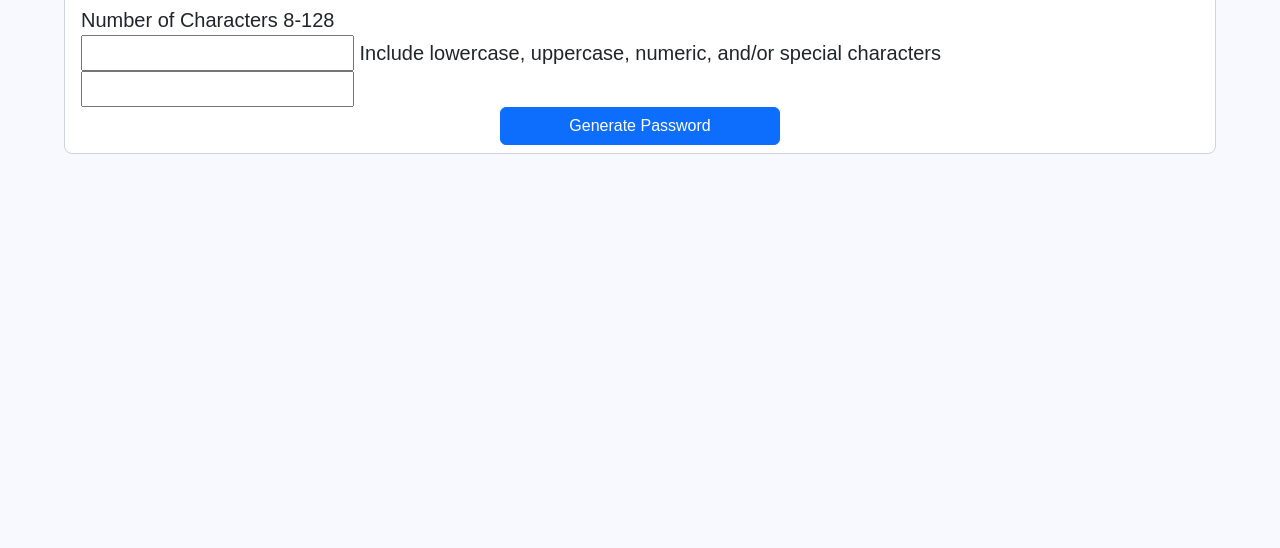
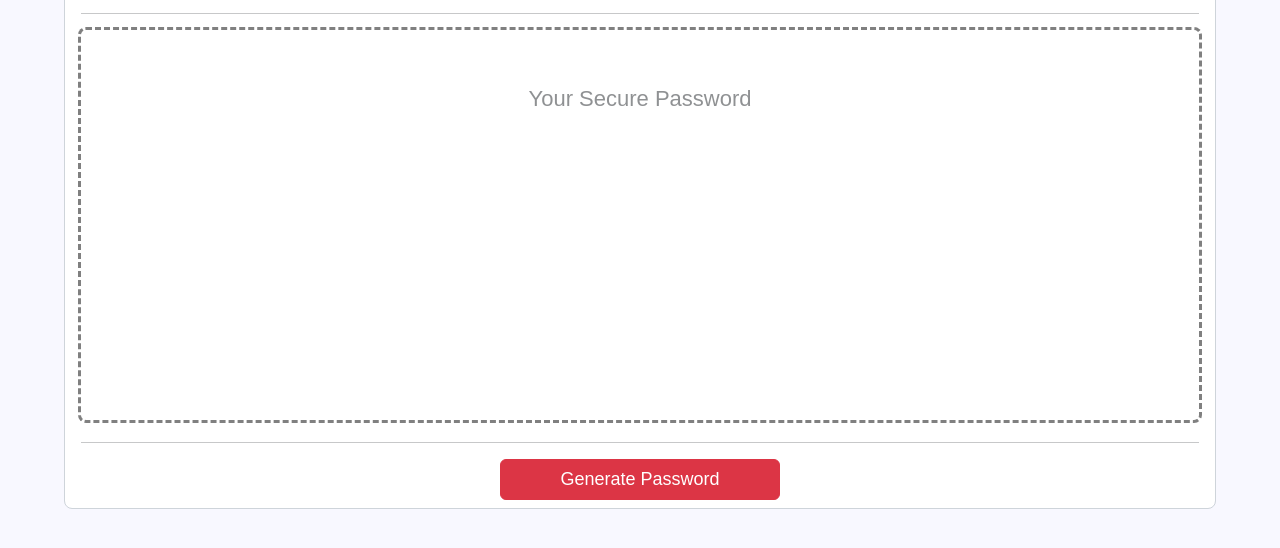
Before and after one commit to vegascruz/MSU-PasswordGenerator, a plain HTML site: page index.html in a window 1280 px wide. Shown: the part 118-666 px from the top of the page. Drawn offline with nearby package versions, Linux system fonts and the light colour scheme.

Commit message:
Added some more code. Cleaned up the form, added CSS, and added a function to the button

```diff
--- a/assets/script.js
+++ b/assets/script.js
@@ -0,0 +1,5 @@
+function generatePrompts(){
+
+    let charNum = prompt("Number of Characters between 8-128");
+
+}
--- a/assets/style.css
+++ b/assets/style.css
@@ -15,3 +15,17 @@ body{
     margin-left: 5%;
     margin-right: 5%;
 }
+.prompts-container{
+    outline-style: dashed;
+    outline-color: gray;
+    border-radius: 5px;
+    padding: 5%;
+    margin-bottom: 2%;
+}
+form h3{
+    text-align: center;
+    margin: 25%;
+    margin-top: 0px;
+    font-size: 22px;
+    opacity: 0.5;
+}
--- a/index.html
+++ b/index.html
@@ -17,13 +17,37 @@
     </div>
     <form class="form-control form-control-lg" id="form-override">
         <h2>Generate a Password</h2>
-        <label for="">Number of Characters 8-128</label><br>
-        <input type="text">
-        <label for="">Include lowercase, uppercase, numeric, and/or special characters</label><br>
-        <input type="text">
+        <hr>
+        <div class="prompts-container">
+            <h3>Your Secure Password</h3>
+        </div>
+        <hr>
         <div class="d-grid gap-2 col-3 mx-auto">
-            <button class="btn btn-primary" type="button">Generate Password</button>
+            <button class="btn btn-danger" type="button" style="font-size: 90%;" onclick="generatePrompts()">Generate Password</button>
         </div>
     </form>
 </body>
 </html>
+<!--THESE WERE GONNA BE MY PROMPTS THROUGH A FORM BEFORE I REALIZED IT WAS A WINDOW PROMPT-->
+<!--
+<div class="mb-3">
+    <label for="" class="form-label">Number of Characters 8-128</label>
+    <input type="text" class="form-control" placeholder="Enter a number">
+</div>
+<div class="mb-3" >
+    <label for="" class="form-label">Include lowercase?</label>
+    <input type="text" class="form-control" placeholder="yes or no">
+</div>
+<div class="mb-3" >
+    <label for="" class="form-label">Include Uppercase?</label>
+    <input type="text" class="form-control" placeholder="yes or no">
+</div>
+<div class="mb-3" >
+    <label for="" class="form-label">Include Numberic?</label>
+    <input type="text" class="form-control" placeholder="yes or no">
+</div>
+<div class="mb-3" >
+    <label for="" class="form-label">Include Special Characters?</label>
+    <input type="text" class="form-control" placeholder="yes or no">
+</div>
+-->
```
